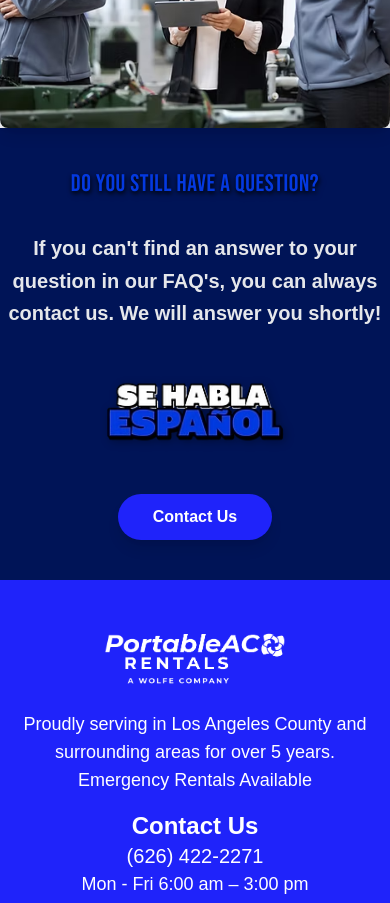
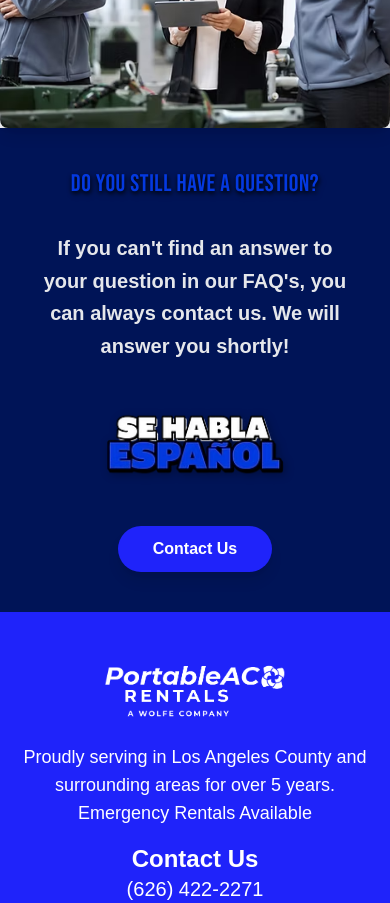
Before and after one commit to Alkon12/speedyacrentals, a Next.js app: page /faq-s in a window 390 px wide. Shown: the part 2480-3383 px from the top of the page. Built offline with nearby package versions, Linux system fonts and the light colour scheme.

Commit message:
pequenos ajustes

```diff
--- a/src/components/OurRentalsSection.tsx
+++ b/src/components/OurRentalsSection.tsx
@@ -27,7 +27,7 @@ const OurRentalsSection = () => {
             <img src="/Se-habla-español.avif" alt="Se habla español" className="h-[79px] w-auto" />
           </div>
           <div className="absolute bottom-[-150px] left-1/2 transform -translate-x-1/2 md:hidden scale-200">
-            <img src="/1tonac.avif" alt="1 Ton AC Unit" className="w-max h-max" />
+            <img src="/1tonac.avif" alt="1 Ton AC Unit" className="w-max h-max max-h-[200px]" />
           </div>
         </div>
       </div>
--- a/src/components/QuestionSection.tsx
+++ b/src/components/QuestionSection.tsx
@@ -9,7 +9,7 @@ const bebasNeue = Bebas_Neue({
 
 export default function QuestionSection() {
   return (
-    <section className="bg-[#001457] text-white min-h-[400px] py-10 md:py-20 flex flex-col justify-center">
+    <section className="bg-[#001457] text-white min-h-[400px] py-10 px-10 md:py-20 flex flex-col justify-center">
       <div className="max-w-4xl mx-auto text-center space-y-8">
         <h2 className={`text-2xl md:text-7xl font-black text-[#0439E0] tracking-wide drop-shadow-[0_2px_2px_rgba(0,0,0,0.8)] ${bebasNeue.className}`}
           style={{ textShadow: '2px 2px 4px rgba(0, 0, 0, 0.3)' }}>
```
